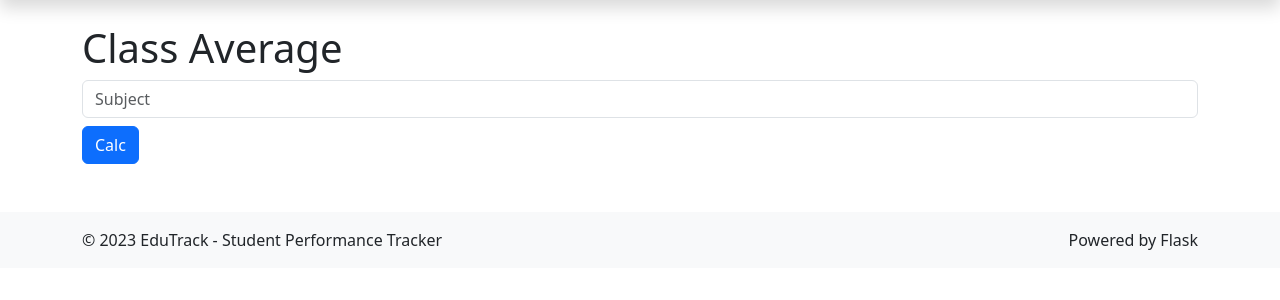
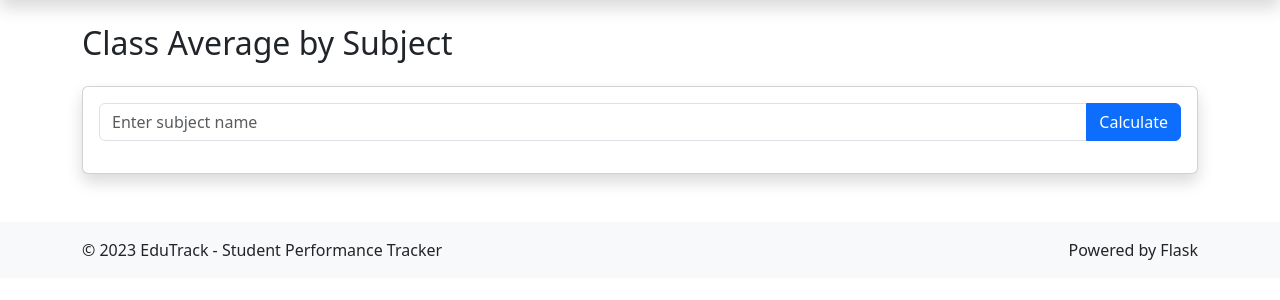
Before and after one commit to yokshith09/STUDENT_PERFORMANCE_TRACKER, a Flask app: page /class_average in a window 1280 px wide. Shown: the part 56-356 px from the top of the page. Run offline with Flask 3, Linux system fonts and the light colour scheme.

Commit message:
Update class_average.html

```diff
--- a/templates/class_average.html
+++ b/templates/class_average.html
@@ -1 +1,20 @@
-{% extends 'base.html' %}{% block content %}<h1>Class Average</h1><form method='post'><input name='subject' class='form-control' placeholder='Subject'><button class='btn btn-primary mt-2'>Calc</button></form>{% if avg is not none %}<p>Average for {{ subject }}: {{ '%.2f'|format(avg) }}</p>{% endif %}{% endblock %}
+{% extends 'base.html' %}
+{% block title %}Class Average{% endblock %}
+{% block content %}
+<h1 class="h2 mb-4">Class Average by Subject</h1>
+<div class="card shadow">
+  <div class="card-body">
+    <form method="post" class="mb-3">
+      <div class="input-group">
+        <input name="subject" class="form-control" placeholder="Enter subject name" required>
+        <button class="btn btn-primary">Calculate</button>
+      </div>
+    </form>
+    {% if avg is not none %}
+      <div class="alert alert-info">
+        Average for <strong>{{ subject }}</strong> is <strong>{{ "%.2f"|format(avg) }}</strong>
+      </div>
+    {% endif %}
+  </div>
+</div>
+{% endblock %}
```
